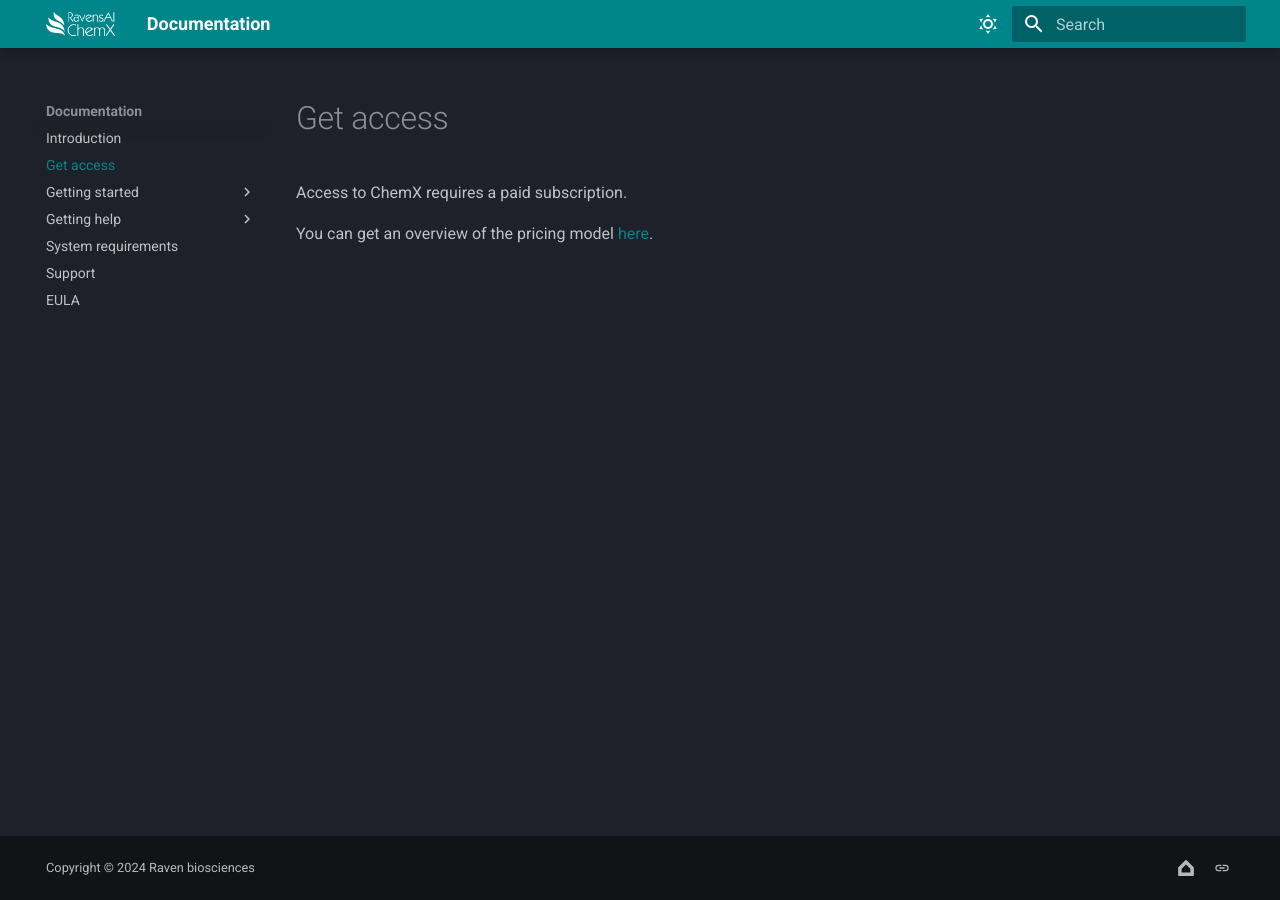
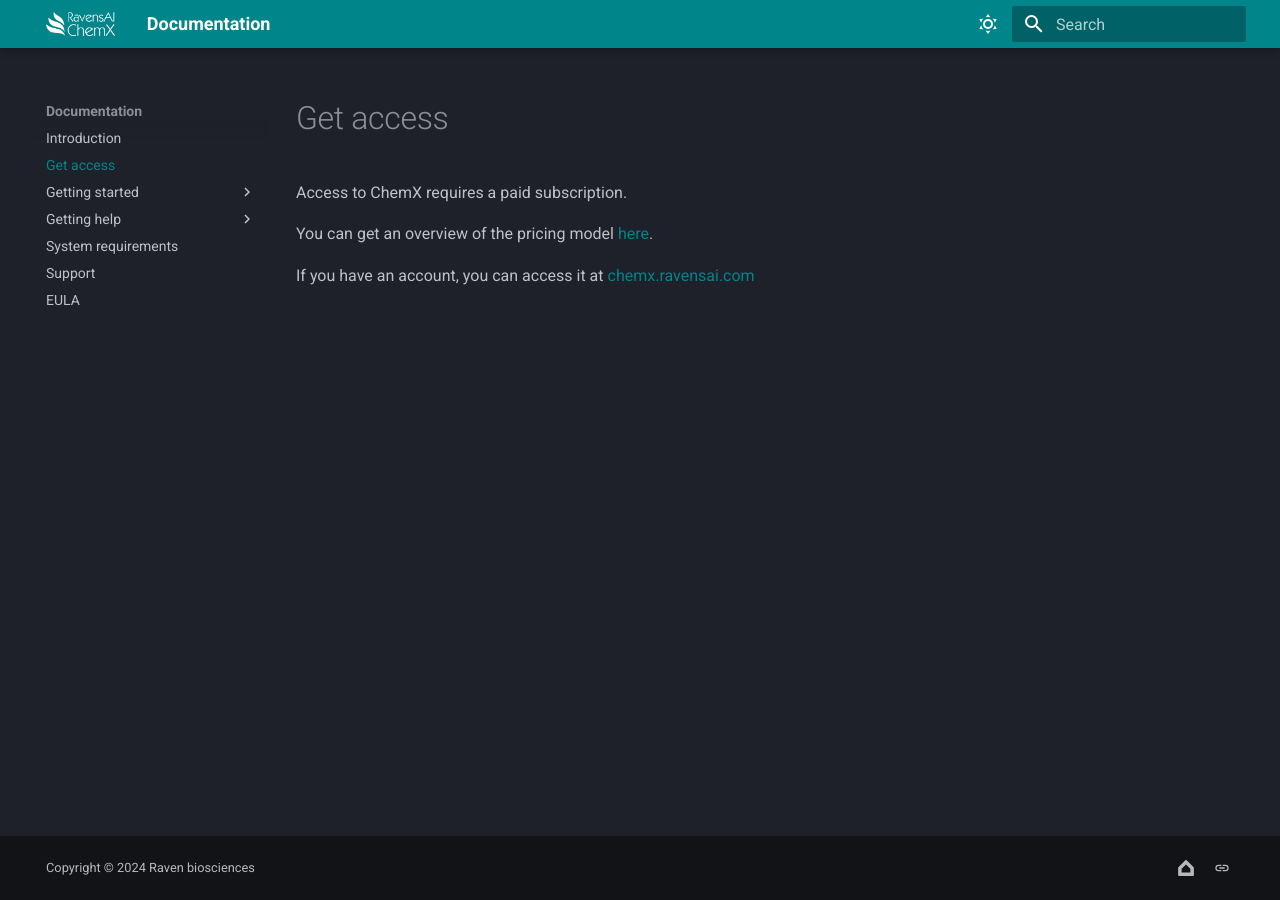
Before and after one commit to Raven-biosciences/chemX_docs, an MkDocs documentation site: the page built from docs/getaccess.md, in a window 1280 px wide. Built offline with MkDocs 1.6.1 and Material for MkDocs 9.7.7, drawn with Linux system fonts in a browser that asks for light colours.

Commit message:
website update

```diff
--- a/docs/getaccess.md
+++ b/docs/getaccess.md
@@ -1,3 +1,5 @@
 Access to ChemX requires a paid subscription.
 
 You can get an overview of the pricing model [here](https://www.ravenbiosciences.com/products/chemx/).
+
+If you have an account, you can access it at [chemx.ravensai.com](https://chemx.ravensai.com/)
```
